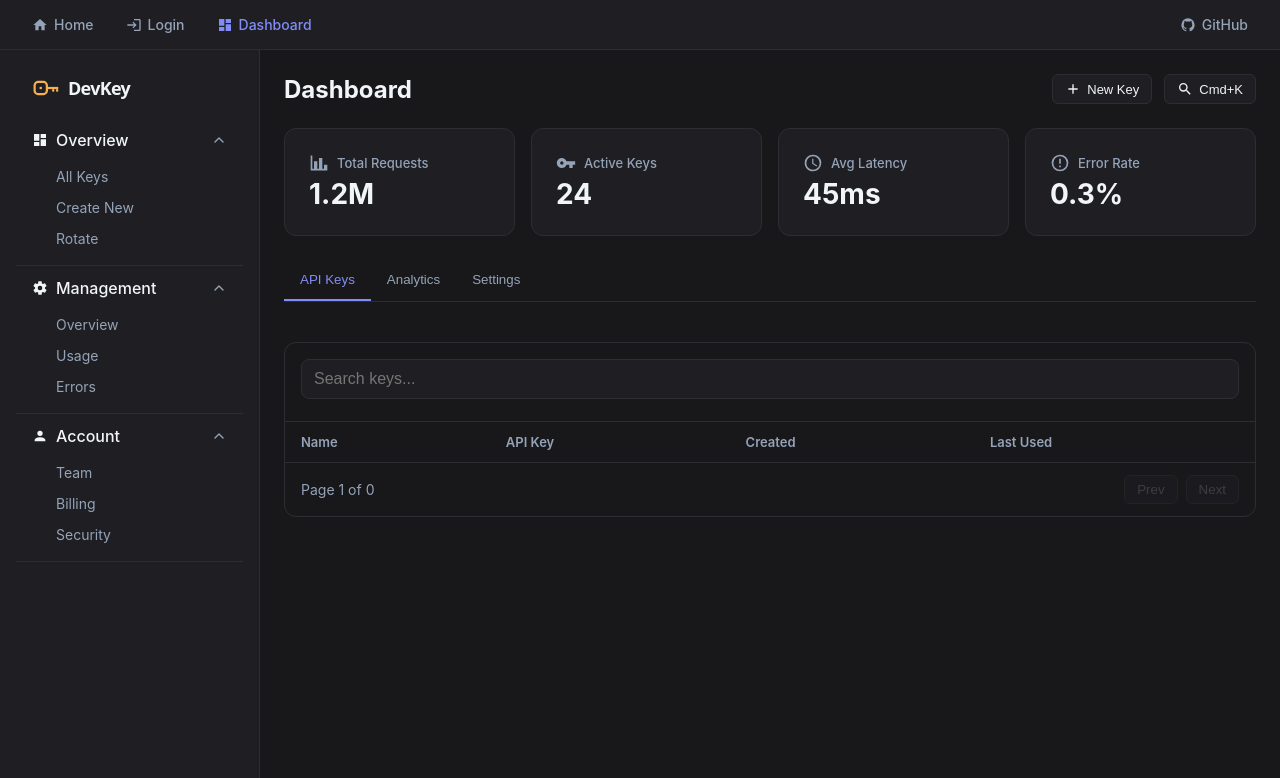
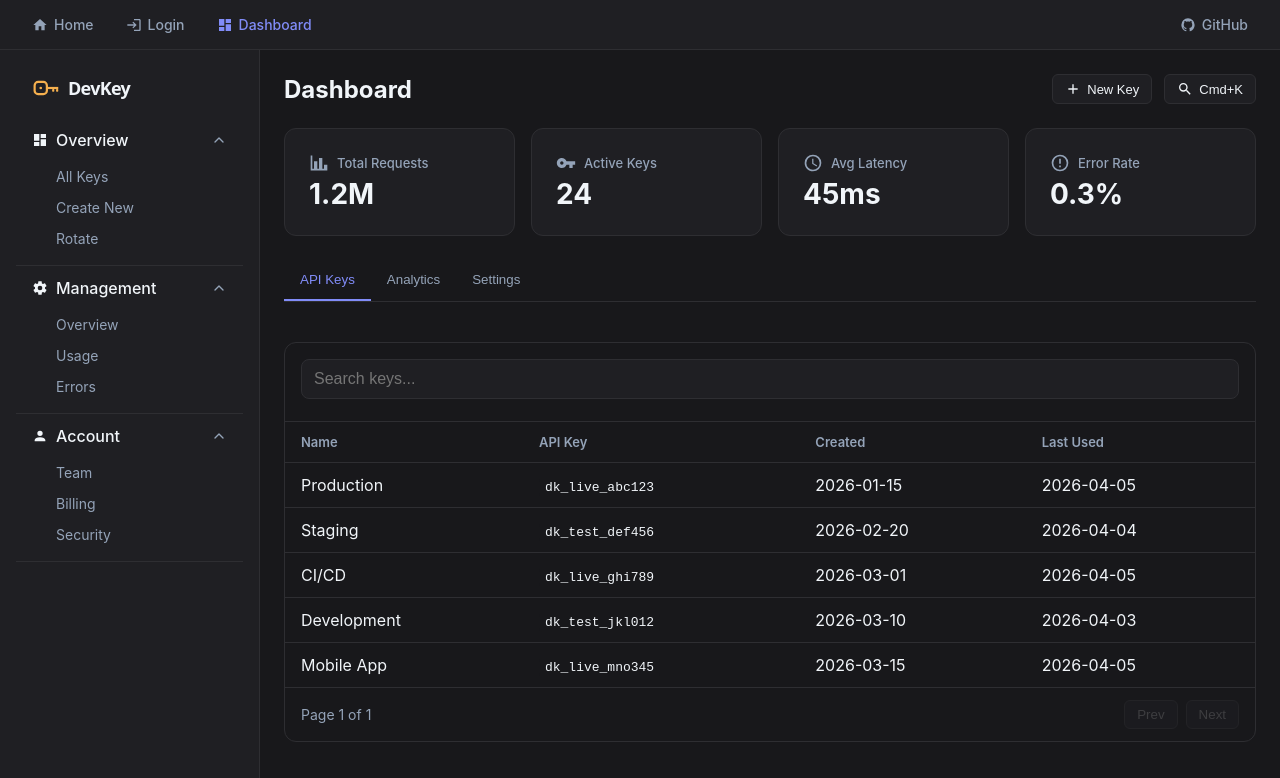
Before and after one commit to vuetifyjs/devkey, a Vue app: page /dashboard in a window 1280 px wide. Shown: the top 778 px of the page. Built offline with nearby package versions, Linux system fonts and the light colour scheme; a small style sheet from the web is missing.

Commit message:
chore(deps): update @vuetify/v0 to 1.0.0-rc.6
Migrates DkTable to the rc.6 createDataTable registry API: columns and
items now onboard via registries instead of options, and the template
cast is dropped now that the context is generically typed.

```diff
--- a/package.json
+++ b/package.json
@@ -16,7 +16,7 @@
     "@fontsource/geist": "^5.2.8",
     "@fontsource/inter": "^5.2.8",
     "@mdi/js": "^7.4.47",
-    "@vuetify/v0": "^0.2.1",
+    "@vuetify/v0": "1.0.0-rc.6",
     "vue": "^3.5.30",
     "vue-router": "^5.0.4"
   },
--- a/src/components/DkTable.vue
+++ b/src/components/DkTable.vue
@@ -20,16 +20,23 @@
 
   const query = shallowRef('')
 
-  const { items: rows, pagination, search } = createDataTable({
-    items: () => items,
+  const table = createDataTable<ApiKey>({
     pagination: { itemsPerPage: 10 },
-    columns: [
-      { key: 'name', title: 'Name' },
-      { key: 'key', title: 'API Key' },
-      { key: 'created', title: 'Created' },
-      { key: 'lastUsed', title: 'Last Used' },
-    ],
   })
+
+  const { items: rows, pagination, search } = table
+
+  table.columns.onboard([
+    { id: 'name', title: 'Name', filterable: true },
+    { id: 'key', title: 'API Key', filterable: true },
+    { id: 'created', title: 'Created', filterable: true },
+    { id: 'lastUsed', title: 'Last Used', filterable: true },
+  ])
+
+  watch(() => items, value => {
+    table.clear()
+    table.onboard(value.map(item => ({ id: item.id, value: item })))
+  }, { immediate: true })
 
   watch(query, v => search(v))
 </script>
@@ -50,7 +57,7 @@
         </tr>
       </thead>
       <tbody>
-        <tr v-for="row in (rows as unknown as ApiKey[])" :key="row.id">
+        <tr v-for="row in rows" :key="row.id">
           <td>{{ row.name }}</td>
           <td><code>{{ row.key }}</code></td>
           <td>{{ row.created }}</td>
```
Also changed, not shown: 1 other file (tests, documents, lock files or other folders).
